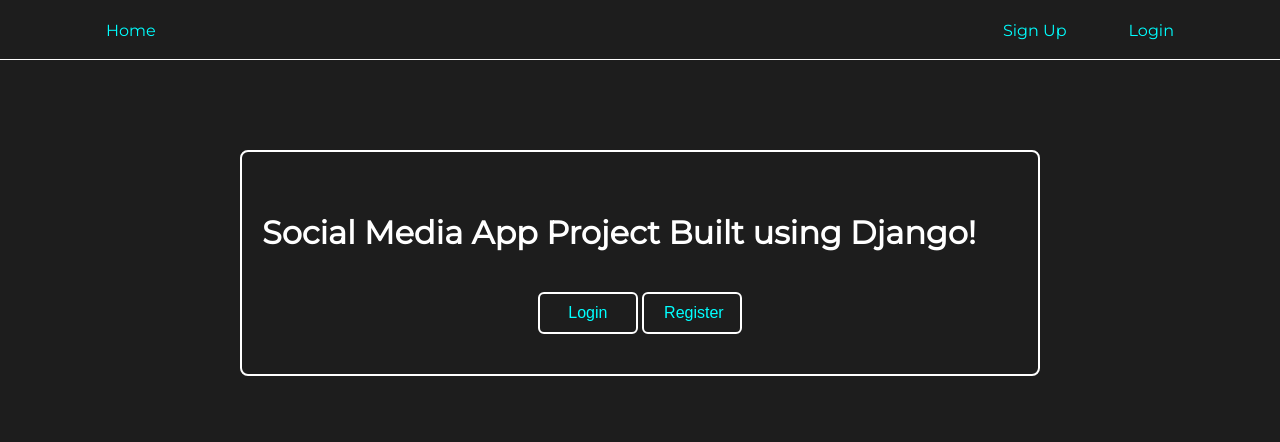
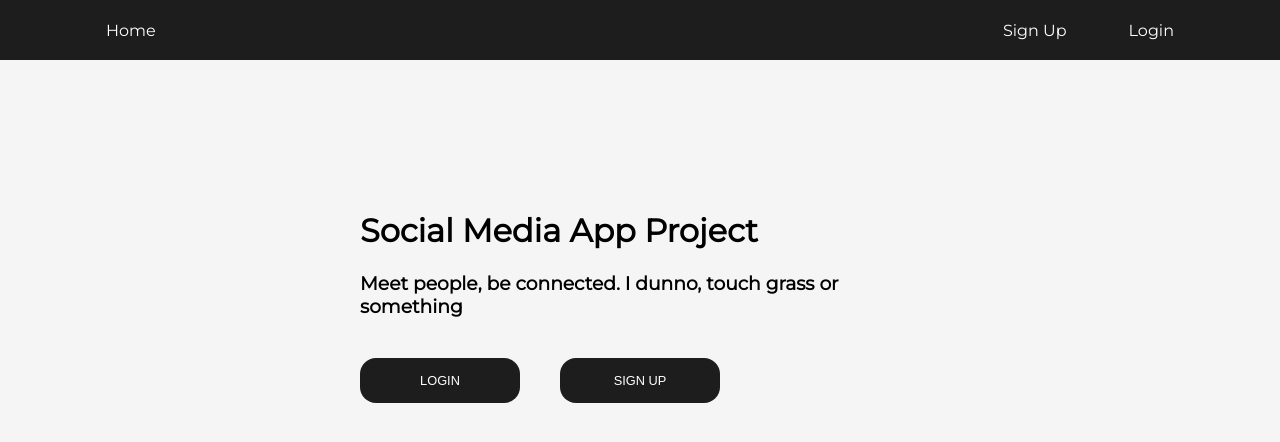
Before and after one commit to Arc-Data/BlogAppV2, a Django app: page / in a window 1280 px wide. Shown: the top 442 px of the page. Run offline with Django 4.2, Linux system fonts and the light colour scheme; some libraries are stand-ins or nearby versions.

Commit message:
Determined Website Colors

```diff
--- a/landing/templates/landing/landing.html
+++ b/landing/templates/landing/landing.html
@@ -8,13 +8,15 @@
 	<div class = "page-container">
 		<div class = "page-content">
 			<main class = "welcome">
-				<h1>Social Media App Project Built using Django!</h1>
+				<h1>Social Media App Project </h1>
+				<h3>Meet people, be connected. I dunno, touch grass or something</h3>
 				<div class  ="btn-flex">
+
 					<button class = "btn">
-						<a class = "link" href = "{% url 'account_login' %}">Login</a>
+						<a class = "btn-link" href = "{% url 'account_login' %}">Login</a>
 					</button>
 					<button class = "btn">
-						<a class = "link" href = "{% url 'account_signup' %}">Register</a>
+						<a class = "btn-link" href = "{% url 'account_signup' %}">Sign Up</a>
 					</button>
 				</div>
 			</main>
--- a/static/css/style.css
+++ b/static/css/style.css
@@ -3,8 +3,8 @@
 }
 
 body {
-	background: #1d1d1d;
 	font-family: 'Montserrat', sans-serif;
+	background: #f5f5f5;
 }
 
 a {
@@ -12,7 +12,7 @@ a {
 }
 
 .link {
-	color: cyan;
+	color: white;
 }
 
 
@@ -24,8 +24,9 @@ nav {
 	left: 0;
 	z-index: 1;
 	height: 60px;
-	border-bottom: 1px solid white;
 	width: 100%;
+
+	background: #1d1d1d;
 	font-size: 16px;
 }
 
@@ -71,7 +72,7 @@ nav {
 	display: block;
 	height: 100%;
 	padding: 21px;
-	color: cyan;
+	color: white;
 }
 
 .search-submit {
@@ -106,13 +107,13 @@ nav {
 .page-container {
 	margin-top: 60px;
 
-	color: white;
 }
 
 .page-content {
 	max-width: 1110px;
 	width: 100%;
 	margin: 0 auto;
+
 }
 
 /* landing page */
@@ -120,25 +121,35 @@ nav {
 .welcome {
 	margin: 0 auto;
 	margin-top: 150px;
-	width: 800px;
-	text-align: justify;
-	border: 2px solid white;
+	width: 600px;
 	padding: 40px 20px;
 	border-radius: 8px;
 }
 
 .btn {
-	background: none;
-	border: 2px solid white;
+	border: none;
+	background: #1d1d1d;
+	color: black;
 	font-size:1em;
-	padding: 10px 20px;
-	width: 100px;
-	border-radius: 6px;
+	padding: 15px 26px;
+	width: 160px;
+	border-radius: 16px;
 }
 
 .btn-flex {
 	margin-top: 40px;
-	text-align: center;
+	display: flex;
+	gap: 40px;
+
+}
+
+.btn-link {
+	display: block;
+	width: 100%;
+	height: 100%;
+	color: white;
+	text-transform: uppercase;
+	font-size: .8em;
 
 }
 
```
